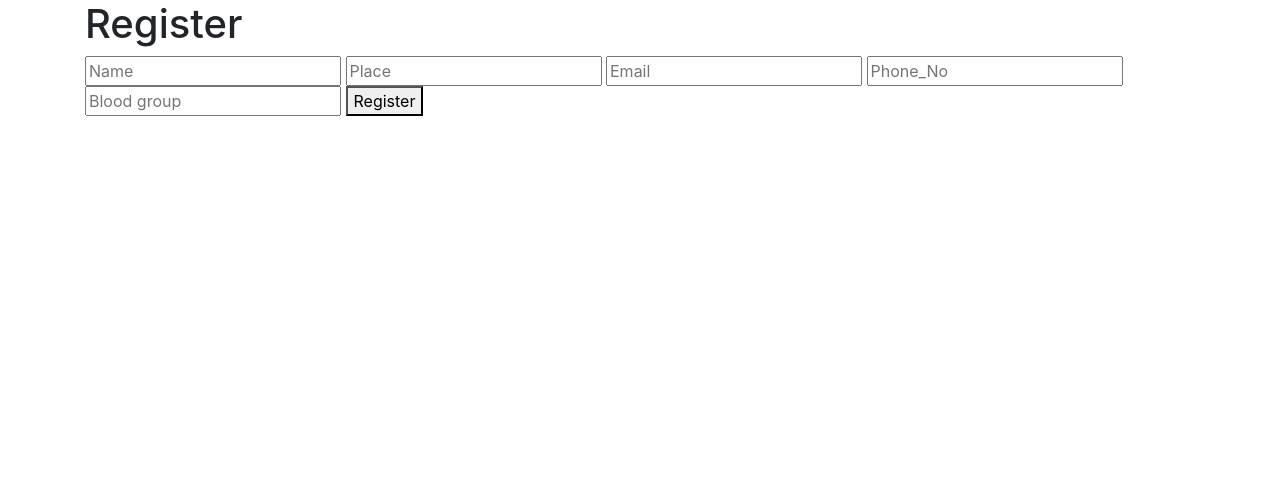
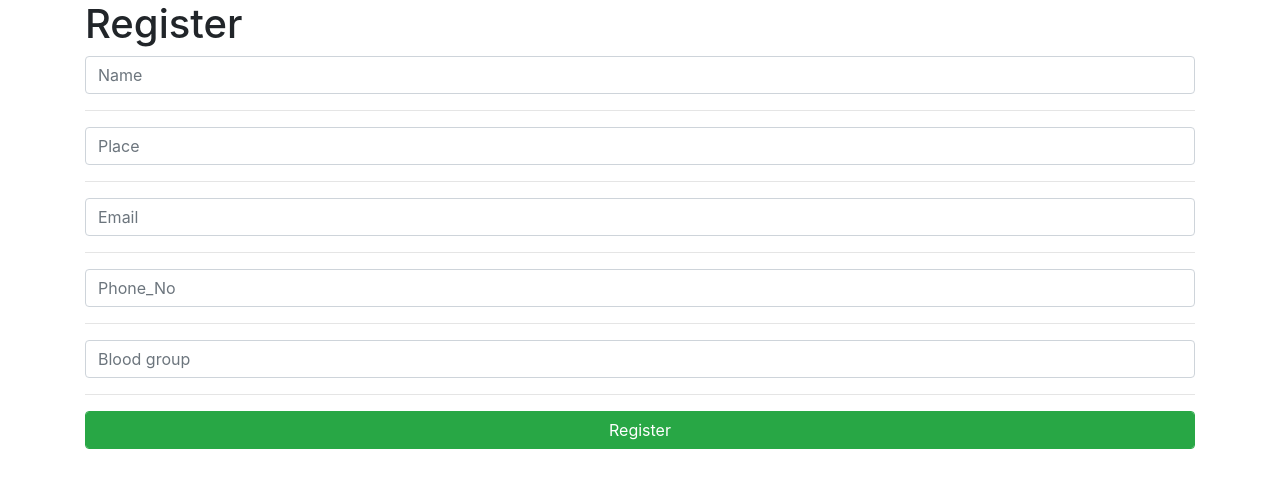
Before and after one commit to ARUN-AKV/blood-bank, a PHP site: page /view/registration.php in a window 1280 px wide. Shown: the top 488 px of the page. Run offline with PHP 8.4, Linux system fonts and the light colour scheme; some libraries are stand-ins or nearby versions.

Commit message:
registration

```diff
--- a/view/registration.php
+++ b/view/registration.php
@@ -1,11 +1,11 @@
 <?php  include_once 'header.php';  ?>
 	<div class="container">
 		<h1 class="main-header">Register</h1>
-		<input type="text" name="name" placeholder="Name">
-		<input type="text" name="place" placeholder="Place">
-		<input type="email" name="email" placeholder="Email">
-		<input type="text" name="phone_no" placeholder="Phone_No">
-		<input type="text" name="b_group" placeholder="Blood group">
-		<button type="submit">Register</button>
+		<input class="form-control" type="text" name="name" placeholder="Name"><hr>
+		<input class="form-control" type="text" name="place" placeholder="Place"><hr>
+		<input class="form-control" type="email" name="email" placeholder="Email"><hr>
+		<input class="form-control" type="text" name="phone_no" placeholder="Phone_No"><hr>
+		<input class="form-control" type="text" name="b_group" placeholder="Blood group"><hr>
+		<button class="form-control btn btn-success" type="submit">Register</button>
 	</div>
 <?php  include_once 'footer.php';  ?>
```
